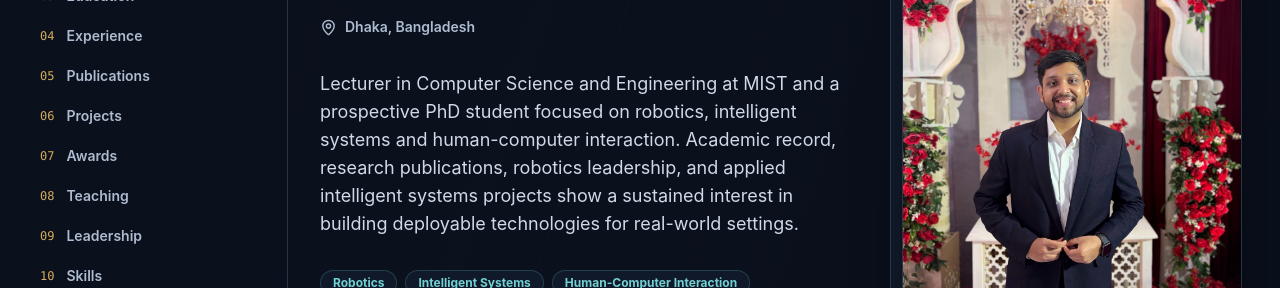
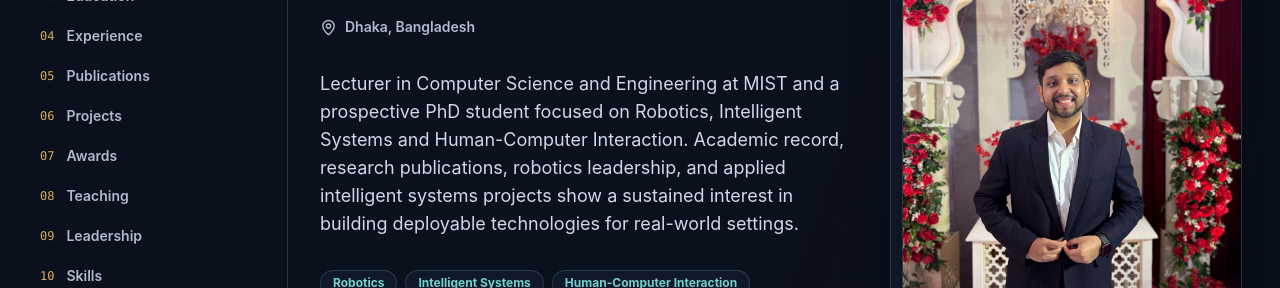
Before and after one commit to MdRashidUlIslam612001/portfolio, a React (Vite) app: page / in a window 1280 px wide. Shown: the part 323-611 px from the top of the page. Built offline with nearby package versions, Linux system fonts and the light colour scheme.

Commit message:
Update profile.js

```diff
--- a/src/data/profile.js
+++ b/src/data/profile.js
@@ -16,7 +16,7 @@ export const profile = {
   website: 'https://mist.ac.bd/department/computer_science_and_engineering/faculty-members/md-rashid-ul-islam',
   ogUrl: 'https://mist.ac.bd/department/computer_science_and_engineering/faculty-members/md-rashid-ul-islam',
   summary:
-    'Lecturer in Computer Science and Engineering at MIST and a prospective PhD student focused on robotics, intelligent systems and human-computer interaction. Academic record, research publications, robotics leadership, and applied intelligent systems projects show a sustained interest in building deployable technologies for real-world settings.',
+    'Lecturer in Computer Science and Engineering at MIST and a prospective PhD student focused on Robotics, Intelligent Systems and Human-Computer Interaction. Academic record, research publications, robotics leadership, and applied intelligent systems projects show a sustained interest in building deployable technologies for real-world settings.',
   researchTags: [
     'Robotics',
     'Intelligent Systems',
```
